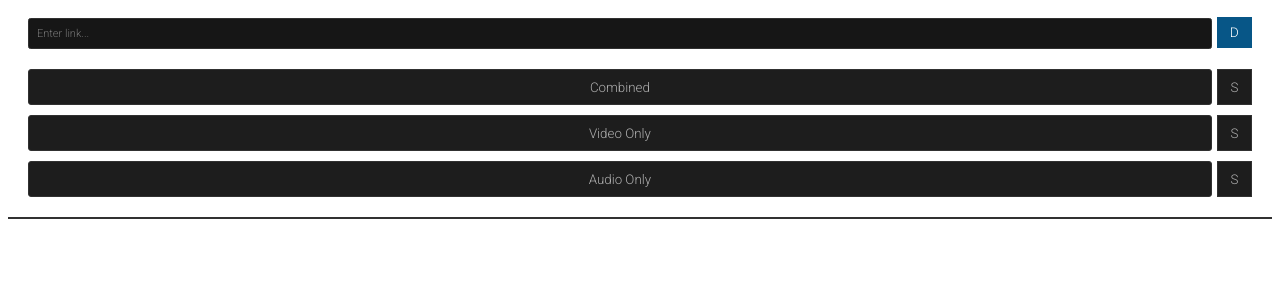
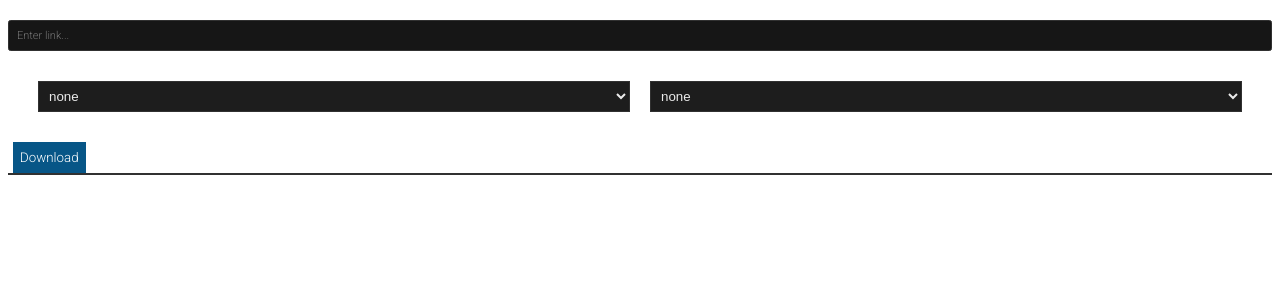
Before and after one commit to notorcus/clipfetch-extension, a React app: page / in a window 1280 px wide. Shown: the top 300 px of the page. Built offline with nearby package versions, Linux system fonts and the light colour scheme.

Commit message:
init new layout
added dropdown menus

```diff
--- a/src/pages/HomePage/HomePage.css
+++ b/src/pages/HomePage/HomePage.css
@@ -22,3 +22,7 @@
 .toggle-button-settings-container {
   margin: 20px;
 }
+
+.dropdown-container{
+  margin: 20px;
+}
--- a/src/pages/HomePage/HomePage.tsx
+++ b/src/pages/HomePage/HomePage.tsx
@@ -1,64 +1,30 @@
+// HomePage.tsx
 import React, { useState } from 'react';
 import LinkInput from './components/LinkInput';
-import ToggleButton from './components/ToggleButton';
 import DownloadButton from './components/DownloadButton';
-import './HomePage.css';  // Make sure to create and update your CSS file
+import QualityDropdown from './components/QualityDropdown';
+import './HomePage.css';
 
 const HomePage: React.FC = () => {
-  const [inputValue, setInputValue] = useState('');  // React state to store the input value
-  const [isVideoActive, setIsVideoActive] = useState(false);
-  const [isAudioActive, setIsAudioActive] = useState(false);
-  const [isCombinedActive, setIsCombinedActive] = useState(false);
+  const [inputValue, setInputValue] = useState('');
+
+  // Dummy options for testing
+  const videoOptions = ['none', '1440p', '1080p', '720p', '480p', '360p', '240p', '144p'];
+  const audioOptions = ['none', '320kbps', '256kbps', '192kbps'];
 
   const handleInputChange = (newValue: string) => {
     setInputValue(newValue);
   };
 
-  const handleToggle = (type: string, isActive: boolean) => {
-    if (type === 'video') setIsVideoActive(isActive);
-    if (type === 'audio') setIsAudioActive(isActive);
-    if (type === 'combined') setIsCombinedActive(isActive);
-  };
-
   return (
     <div className="home-page-container">
-      {/* Global Wrapper Container */}
-      <div className="global-wrapper">
-        {/* Container for LinkInput and DownloadButton */}
-        <div className="link-input-download-container">
-          <LinkInput onInputChange={handleInputChange} />
-          <DownloadButton
-            inputValue={inputValue}
-            isVideoActive={isVideoActive}
-            isAudioActive={isAudioActive}
-            isCombinedActive={isCombinedActive}
-          />
-        </div>
-        {/* Container for ToggleButtons and their SettingsButtons */}
-        <div className="toggle-button-settings-container">
-          <ToggleButton
-            label="Combined"
-            id="ToggleCombinedButton"
-            settingsRoute="/settings/combined"
-            isActive={isCombinedActive}
-            onToggle={(isActive) => handleToggle('combined', isActive)}
-          />
-          <ToggleButton
-            label="Video Only"
-            id="ToggleVideoOnlyButton"
-            settingsRoute="/settings/video-only"
-            isActive={isVideoActive}
-            onToggle={(isActive) => handleToggle('video', isActive)}
-          />
-          <ToggleButton
-            label="Audio Only"
-            id="ToggleAudioOnlyButton"
-            settingsRoute="/settings/audio-only"
-            isActive={isAudioActive}
-            onToggle={(isActive) => handleToggle('audio', isActive)}
-          />
-        </div>
+      <div className="link-input-container">
+        <LinkInput onInputChange={handleInputChange} />
       </div>
+      <div className="dropdown-container">
+        <QualityDropdown videoOptions={videoOptions} audioOptions={audioOptions} />
+      </div>
+      <DownloadButton inputValue={inputValue} />
     </div>
   );
 };
--- a/src/pages/HomePage/components/DownloadButton.css
+++ b/src/pages/HomePage/components/DownloadButton.css
@@ -1,5 +1,4 @@
 .download-button {
-    width: 36px;
     height: 31px;
     color: white;
     cursor: pointer;
--- a/src/pages/HomePage/components/DownloadButton.tsx
+++ b/src/pages/HomePage/components/DownloadButton.tsx
@@ -1,49 +1,26 @@
 // DownloadButton.tsx
 import React from 'react';
 import './DownloadButton.css';
-import { initiateDownload as initiateDownloadFromBackend } from '../../../../backend/DownloadManager/Main';  // Assuming this is where your initiateDownload function resides
 
 interface DownloadButtonProps {
   inputValue: string;
-  isVideoActive: boolean;
-  isAudioActive: boolean;
-  isCombinedActive: boolean;
 }
 
-const DownloadButton: React.FC<DownloadButtonProps> = ({ inputValue, isVideoActive, isAudioActive, isCombinedActive }) => {
+const DownloadButton: React.FC<DownloadButtonProps> = ({ inputValue }) => {
   const initiateDownload = () => {
     if (inputValue === '') {
       console.log("Input field is empty.");
     } else {
       console.log("Download button clicked. Input value:", inputValue);
-      // console.log("Combined Active:", isCombinedActive);
-      // console.log("Video Active:", isVideoActive);
-      // console.log("Audio Active:", isAudioActive);
-
-      // Update your DownloadSettings here based on the toggle states
-      // ...
-
-      // Call the initiateDownload function from your Main.ts (backend)
-      initiateDownloadFromBackend(
-        inputValue,
-        isVideoActive,
-        isAudioActive,
-        isCombinedActive,
-        (error: any, data: any) => {
-          if (error) {
-            console.error("Download failed:", error);
-          } else {
-            console.log("Download succeeded:", data);
-          }
-        }
-      );
+      // Dummy function to simulate the download initiating.
+      console.log("Initiating download...");
     }
   };
 
   return (
     <button className="download-button" onClick={initiateDownload}>
       {/* You can replace this with an icon */}
-      D
+      Download
     </button>
   );
 };
--- /dev/null
+++ b/src/pages/HomePage/components/QualityDropdown.css
@@ -0,0 +1,31 @@
+/* QualityDropdown.css */
+
+.quality-dropdown-container {
+  display: flex;
+  flex-direction: row;
+}
+
+.quality-dropdown {
+  width: 100%;
+  background-color: #1D1D1D;
+  color: rgb(235, 235, 235);
+  border: none;
+  margin: 10px;
+  padding: 6px;
+  outline: none; /* Remove default focus outline */
+  border: 1px solid #313131;
+}
+
+.quality-dropdown:focus {
+  border: 1px solid #313131;
+}
+
+.quality-dropdown option {
+  background-color: #1D1D1D;
+  color: rgb(235, 235, 235);
+}
+
+.quality-dropdown option:hover,
+.quality-dropdown option:focus {
+  background-color: #232323;
+}
--- /dev/null
+++ b/src/pages/HomePage/components/QualityDropdown.tsx
@@ -0,0 +1,30 @@
+import React from 'react';
+import './QualityDropdown.css';
+
+interface QualityDropdownProps {
+  videoOptions: string[];
+  audioOptions: string[];
+}
+
+const QualityDropdown: React.FC<QualityDropdownProps> = ({ videoOptions, audioOptions }) => {
+  return (
+    <div className="quality-dropdown-container">
+      <select className="quality-dropdown">
+        {videoOptions.map((option, index) => (
+          <option key={index} value={option}>
+            {option}
+          </option>
+        ))}
+      </select>
+      <select className="quality-dropdown">
+        {audioOptions.map((option, index) => (
+          <option key={index} value={option}>
+            {option}
+          </option>
+        ))}
+      </select>
+    </div>
+  );
+};
+
+export default QualityDropdown;
--- a/src/pages/HomePage/components/SettingsButton.css
+++ /dev/null
@@ -1,20 +0,0 @@
-/* SettingsButton.css */
-
-.settings-button {
-  width: 36px;
-  height: 36px;
-  background-color: #161616;
-  border: 1px solid #313131;
-  color: white;
-  cursor: pointer;
-  margin-left: 5px;
-  transition: ease 0.125s;
-}
-
-.settings-button.disabled {
-  background-color: #1D1D1D;
-  border: 1px solid #313131;
-  color: rgb(175, 175, 175);;
-  cursor: not-allowed;
-  pointer-events: none;
-}
--- a/src/pages/HomePage/components/SettingsButton.tsx
+++ /dev/null
@@ -1,29 +0,0 @@
-// SettingsButton.tsx
-import React from 'react';
-import './SettingsButton.css';
-
-interface SettingsButtonProps {
-  route: string;
-  isActive: boolean;
-}
-
-const SettingsButton: React.FC<SettingsButtonProps> = ({ route, isActive }) => {
-  const navigateToSettings = () => {
-    if (isActive) {
-      // Logic to navigate to the settings page can go here
-      console.log(`Navigate to ${route}`);
-    }
-  };
-
-  return (
-    <button
-      className={`settings-button ${isActive ? '' : 'disabled'}`}
-      onClick={navigateToSettings}
-    >
-      {/* You can replace this with an icon */}
-      S
-    </button>
-  );
-};
-
-export default SettingsButton;
--- a/src/pages/HomePage/components/ToggleButton.css
+++ /dev/null
@@ -1,32 +0,0 @@
-/* ToggleButton.css */
-
-.toggle-button-container {
-    width: 100%;
-    display: flex;
-    align-items: center;
-    margin-top: 10px;
-}
-
-
-.toggle-button {
-    height: 36px;
-    width: 100%;
-    padding: 7px;
-    border: 1px solid #313131;
-    background-color: #1D1D1D;
-    color: rgb(175, 175, 175); /* Text color */
-    box-sizing: border-box;
-    outline: none;
-    cursor: pointer;
-    border-radius: 3px;
-}
-
-.toggle-button:hover{
-    background-color: #2A2A2A;
-}
-
-.toggle-button:active,
-.toggle-button.active { /* You can toggle this 'active' class in your React component */
-    background-color: #075687;
-    border: 1px solid #00000000;
-}
--- a/src/pages/HomePage/components/ToggleButton.tsx
+++ /dev/null
@@ -1,33 +0,0 @@
-// ToggleButton.tsx
-import React from 'react';
-import './ToggleButton.css';
-import SettingsButton from './SettingsButton';
-
-interface ToggleButtonProps {
-  label: string;
-  id: string;
-  settingsRoute: string;
-  isActive: boolean;
-  onToggle: (isActive: boolean) => void;
-}
-
-const ToggleButton: React.FC<ToggleButtonProps> = ({ label, id, settingsRoute, isActive, onToggle }) => {
-  const toggleButton = () => {
-    onToggle(!isActive);
-  };
-
-  return (
-    <div className="toggle-button-container">
-      <button
-        className={`toggle-button ${isActive ? 'active' : ''}`}
-        id={id}
-        onClick={toggleButton}
-      >
-        {label}
-      </button>
-      <SettingsButton route={settingsRoute} isActive={isActive} />
-    </div>
-  );
-};
-
-export default ToggleButton;
```
